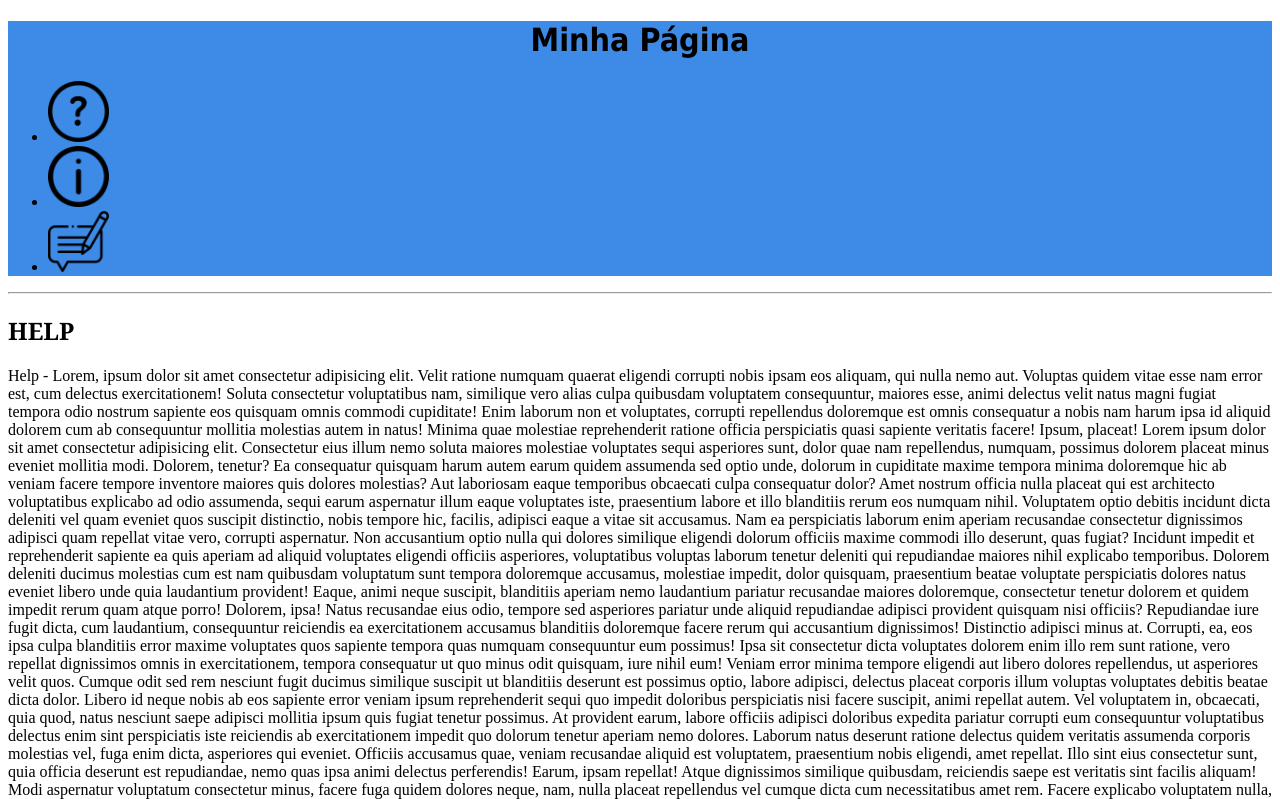
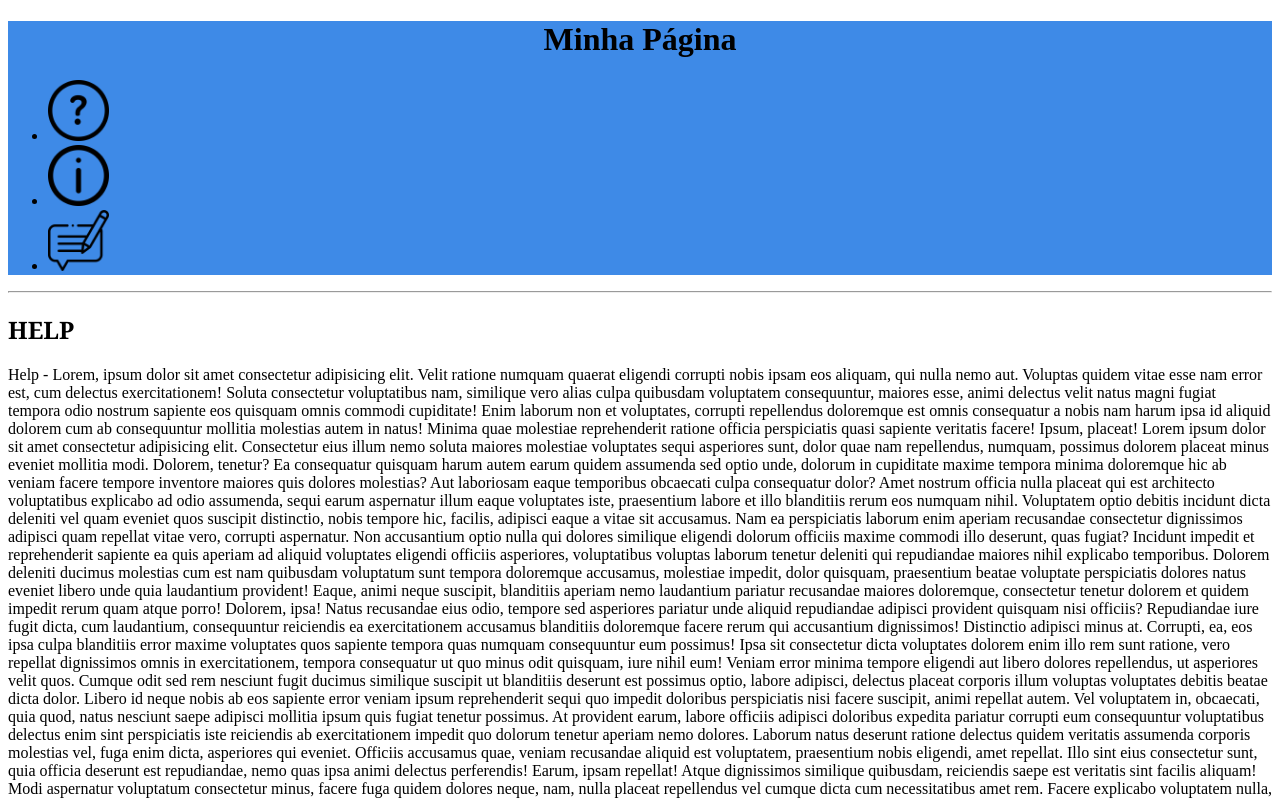
Before and after one commit to britojulia/projeto-inicial, a plain HTML site: page index.html in a window 1280 px wide. Shown: the top 799 px of the page. Drawn offline with Linux system fonts and the light colour scheme.

Commit message:
alterando fonte nav

```diff
--- a/index.html
+++ b/index.html
@@ -12,11 +12,7 @@
     <div id="container">
       <!--ESTA ÁREA VAI SER A DO CABEÇALHO-->
       <header class="cabecalho">
-        <h1
-          style="text-align: center; font-family: Tahoma, Verdana, sans-serif"
-        >
-          Minha Página
-        </h1>
+        <h1 style="text-align: center;">Minha Página</h1>
         <nav>
           <ul>
             <li><a href="./paginas/help.html"> <img src="./img/help.png" alt="interrogação" width="5%" title="AJUDA"> </a></li>
--- a/style.css
+++ b/style.css
@@ -4,6 +4,14 @@
     background-color: rgb(62, 138, 231);
 }
 
-h2 {
+h2{
     font-family: Georgia, 'Times New Roman', Times, serif;
 }
+
+h1{
+    font-family: 'Times New Roman', Times, serif;
+}
+
+nav{
+    font-weight: bold;
+}
```
